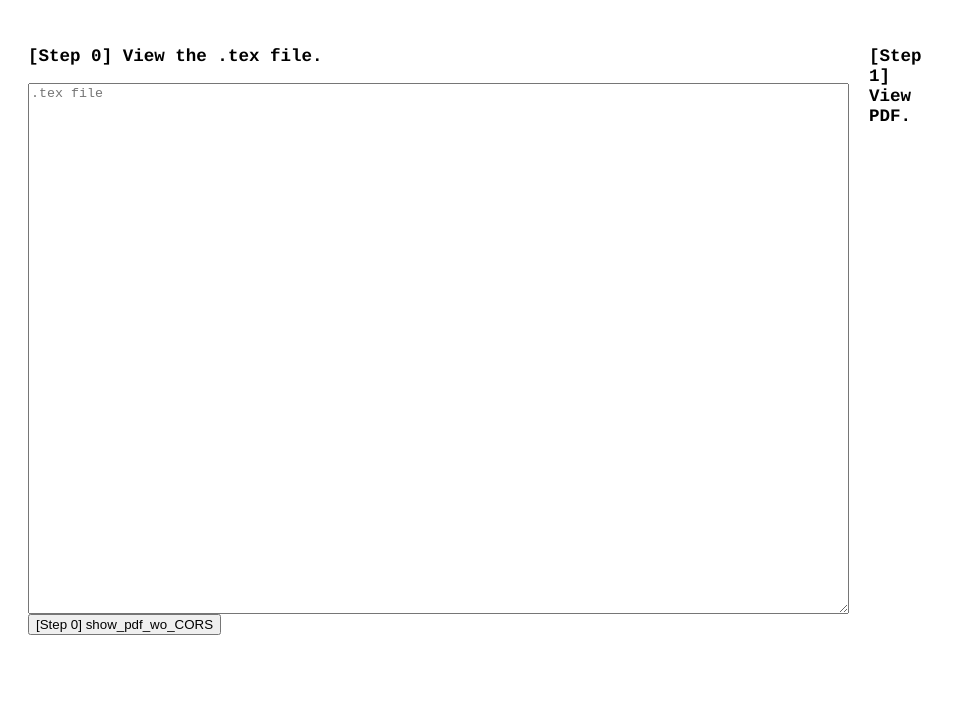
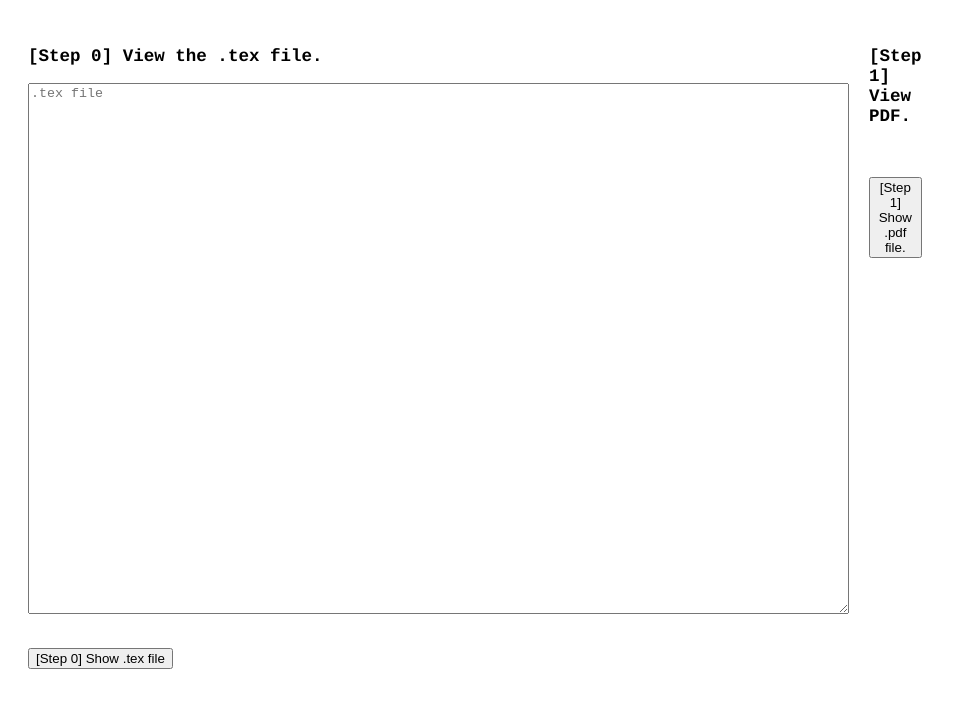
Before and after one commit to ffernandezco/latex, a plain HTML site: page index.html in a window 1280 px wide. Shown: the whole page, without its empty margins (0-957 px from the left). Drawn offline with Linux system fonts and the light colour scheme.

Commit message:
Update index.html

```diff
--- a/index.html
+++ b/index.html
@@ -12,13 +12,16 @@
 <th id="pdf_viewer_input">
 <h3>[Step 0] View the .tex file.</h3>
 <textarea id="tex_file" rows="35" cols="100" placeholder=".tex file" style="display:block" width:100px; height: 200px;></textarea>
-<button id="show_tex_wo_CORS" onclick="show_tex_wo_CORS()">[Step 0] show_pdf_wo_CORS</button>
+<br><br>
+<button id="show_tex_wo_CORS" onclick="show_tex_wo_CORS()">[Step 0] Show .tex file</button>
 </th>
 
 <!-- ---------------------------------------- -->
 
 <th id="pdf_viewer_output">
 <h3>[Step 1] View PDF.</h3>
+<br><br>
+<button id="show_pdf_wo_CORS" onclick="show_pdf_wo_CORS()">[Step 1] Show .pdf file.</button>
 </th>
 
 </tr>
```
